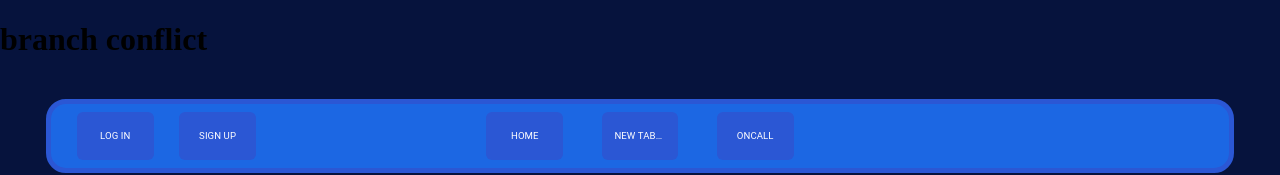
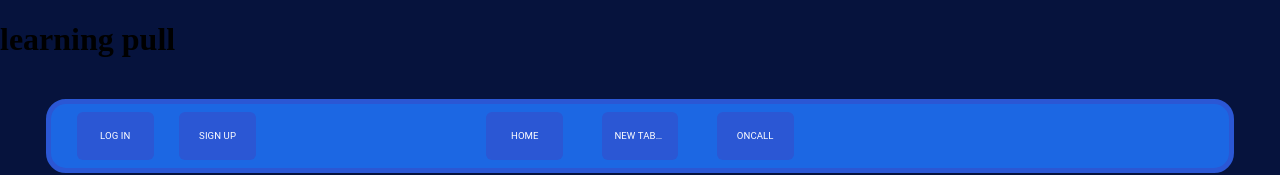
Before and after one commit to noamlupo44-hash/shavtzak, a React (Vite) app: page /onCall in a window 1280 px wide. Shown: the top 175 px of the page. Built offline with nearby package versions, Linux system fonts and the light colour scheme.

Commit message:
testing pull

```diff
--- a/src/components/layout/AppLayout.tsx
+++ b/src/components/layout/AppLayout.tsx
@@ -5,7 +5,7 @@ import "../../styles/AppLayout.css";
 function AppLayout() {
   return (
     <>
-      <h1>branch conflict</h1>
+      <h1>learning pull</h1>
       <nav>
         <NvgBar />
       </nav>
```
